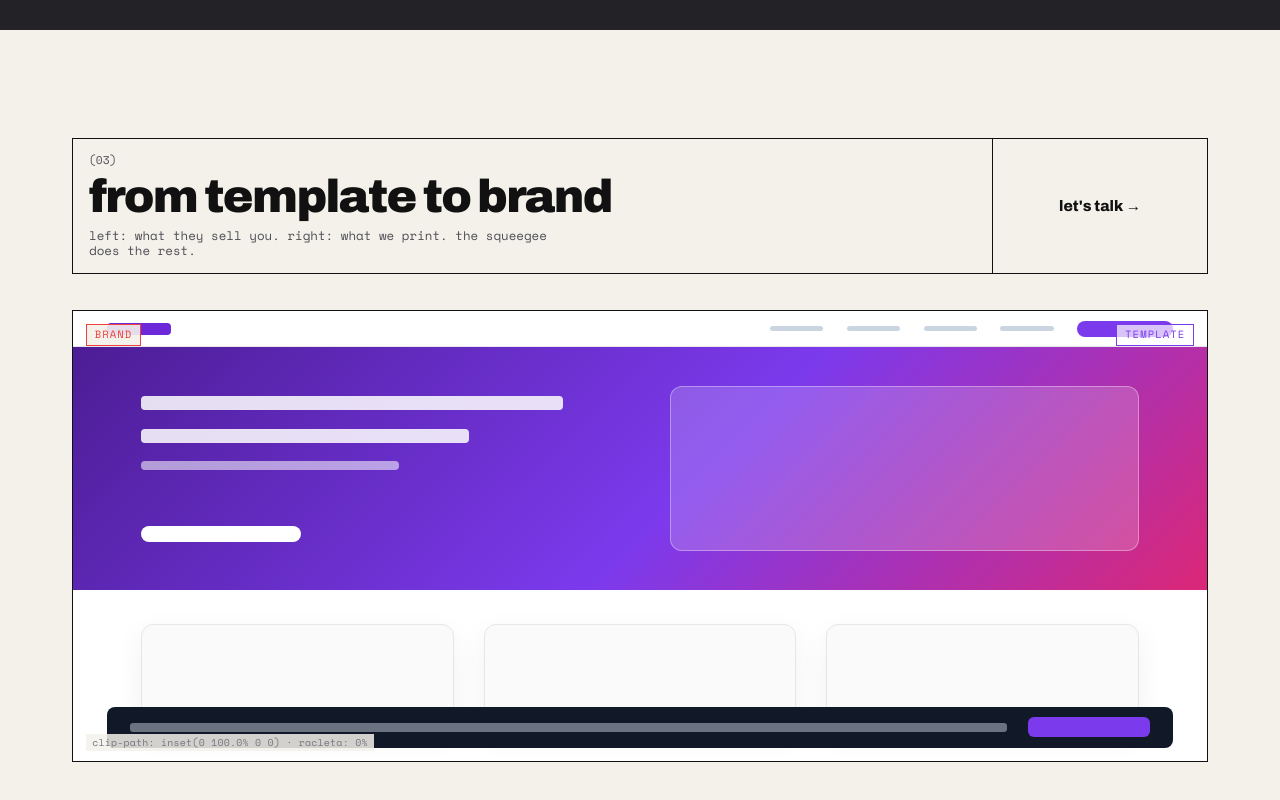
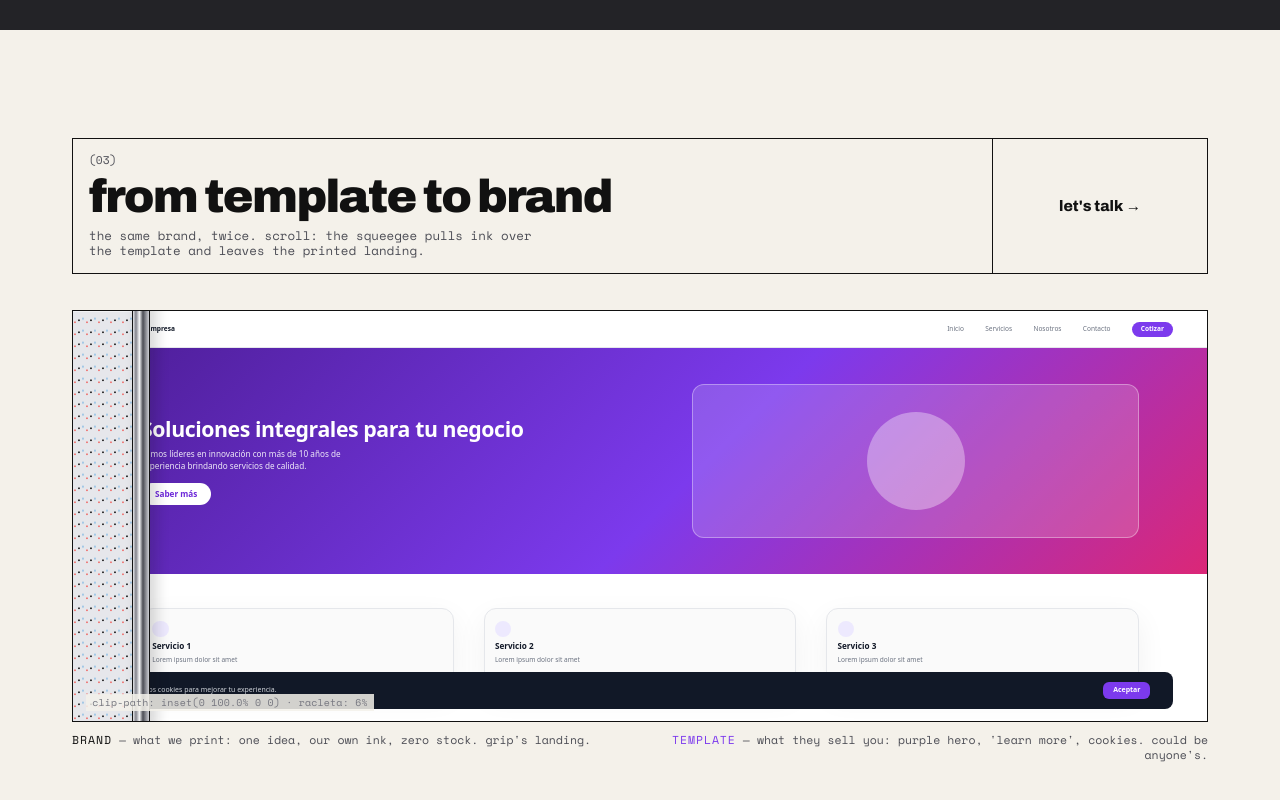
Before and after one commit to Valentinrxk/landings-gripppp, a website built with Vite: page index.html in a window 1280 px wide. Shown: the part 10050-10850 px from the top of the page. Built offline with nearby package versions, Linux system fonts and the light colour scheme; some packages are replaced by stand-ins of ours; animation ran at ten frames a second.

Commit message:
plantilla→marca legible (3 zonas, plantilla real, leyendas), cursor de registro

```diff
--- a/index.html
+++ b/index.html
@@ -220,26 +220,30 @@
             <div>
               <span class="sec-idx mono">(03)</span>
               <h2 id="h-ad" data-i18n="ad.title">de plantilla a marca</h2>
-              <p class="mono sec-sub" data-i18n="ad.sub">a la izquierda, lo que te venden. a la derecha, lo que imprimimos. la racleta hace el resto.</p>
+              <p class="mono sec-sub" data-i18n="ad.sub">la misma marca dos veces. bajá: la racleta pasa la tinta sobre la plantilla y deja la landing impresa.</p>
             </div>
             <a class="cell-cta" href="#contacto" data-i18n="ui.cta">hablemos →</a>
           </header>
           <div class="ad-frame">
-            <!-- lo genérico, dibujado en código: el enemigo -->
+            <!-- lo genérico, dibujado en código: el enemigo (texto real para que se lea como web) -->
             <div class="ad-tpl" aria-hidden="true">
-              <div class="tpl-nav"><i class="tpl-logo"></i><span></span><span></span><span></span><span></span><b></b></div>
+              <div class="tpl-nav"><i class="tpl-logo"></i><em>TuEmpresa</em><span>Inicio</span><span>Servicios</span><span>Nosotros</span><span>Contacto</span><b>Cotizar</b></div>
               <div class="tpl-hero">
-                <div class="tpl-copy"><i class="l1"></i><i class="l2"></i><i class="l3"></i><b></b></div>
-                <div class="tpl-img"></div>
+                <div class="tpl-copy"><h4>Soluciones integrales para tu negocio</h4><p>Somos líderes en innovación con más de 10 años de experiencia brindando servicios de calidad.</p><b>Saber más</b></div>
+                <div class="tpl-img"><i></i></div>
               </div>
-              <div class="tpl-cards"><i></i><i></i><i></i></div>
-              <div class="tpl-cookie"><span></span><b></b></div>
+              <div class="tpl-cards"><i><u></u><em>Servicio 1</em><span>Lorem ipsum dolor sit amet</span></i><i><u></u><em>Servicio 2</em><span>Lorem ipsum dolor sit amet</span></i><i><u></u><em>Servicio 3</em><span>Lorem ipsum dolor sit amet</span></i></div>
+              <div class="tpl-cookie"><span>Usamos cookies para mejorar tu experiencia.</span><b>Aceptar</b></div>
             </div>
             <img class="ad-print" src="/works/gripppp.jpg" alt="landing impresa — grip studio" decoding="async" />
             <span class="ad-racleta" aria-hidden="true"></span>
             <span class="ad-tag ad-tag-l mono" data-i18n="ad.l">marca</span>
             <span class="ad-tag ad-tag-r mono" data-i18n="ad.r">plantilla</span>
             <span class="dbg mono ad-dbg" data-dbg="ad" aria-hidden="true"></span>
+          </div>
+          <div class="ad-legend mono">
+            <p><b data-i18n="ad.l">marca</b> <span data-i18n="ad.lt">— lo que imprimimos: una idea, tinta propia, cero stock. la landing de grip.</span></p>
+            <p class="ad-legend-r"><b data-i18n="ad.r">plantilla</b> <span data-i18n="ad.rt">— lo que te venden: hero violeta, "saber más", cookies. podría ser de cualquiera.</span></p>
           </div>
         </div>
       </section>
--- a/src/data/i18n.js
+++ b/src/data/i18n.js
@@ -50,7 +50,9 @@ export const DICT = {
     'pl.taxes': 'impuestos y declaraciones sin laberinto. números claros para gente que odia los números.',
     'pl.fms': 'clínica odontológica: negro, macro y una sola idea. la ciencia se ve, el trato se siente.',
     'ad.title': 'de plantilla a marca',
-    'ad.sub': 'a la izquierda, lo que te venden. a la derecha, lo que imprimimos. la racleta hace el resto.',
+    'ad.sub': 'la misma marca dos veces. bajá: la racleta pasa la tinta sobre la plantilla y deja la landing impresa.',
+    'ad.lt': '— lo que imprimimos: una idea, tinta propia, cero stock. la landing de grip.',
+    'ad.rt': '— lo que te venden: hero violeta, "saber más", cookies. podría ser de cualquiera.',
     'ad.l': 'marca',
     'ad.r': 'plantilla',
     'ct.title': 'hablemos.',
@@ -107,7 +109,9 @@ export const DICT = {
     'pl.taxes': 'taxes and filings without the maze. clear numbers for people who hate numbers.',
     'pl.fms': 'dental clinic: black, macro and a single idea. the science shows, the care is felt.',
     'ad.title': 'from template to brand',
-    'ad.sub': 'left: what they sell you. right: what we print. the squeegee does the rest.',
+    'ad.sub': 'the same brand, twice. scroll: the squeegee pulls ink over the template and leaves the printed landing.',
+    'ad.lt': "— what we print: one idea, our own ink, zero stock. grip's landing.",
+    'ad.rt': "— what they sell you: purple hero, 'learn more', cookies. could be anyone's.",
     'ad.l': 'brand',
     'ad.r': 'template',
     'ct.title': "let's talk.",
--- a/src/main.js
+++ b/src/main.js
@@ -23,6 +23,7 @@ import { initFlash, spliceFlash } from './systems/flash.js';
 import { initRail } from './systems/rail.js';
 import { initRacleta } from './systems/racleta.js';
 import { initOrb } from './systems/orb.js';
+import { initCursor } from './systems/cursor.js';
 import { initSplash } from './sections/splash.js';
 import { initHero } from './sections/hero.js';
 import { initProceso } from './sections/proceso.js';
@@ -95,6 +96,7 @@ if (ctx.tier === 'static') {
   initRail(ctx);
   initRacleta(ctx);
   initOrb(ctx);
+  initCursor(ctx);
   initSplash(ctx);
   initHero(ctx);
   initProceso(ctx);
--- a/src/sections/antes.js
+++ b/src/sections/antes.js
@@ -1,36 +1,67 @@
-// Plantilla → marca: la racleta cruza el cuadro con el scroll y borra la
-// landing genérica (dibujada en código) dejando la impresa. El rótulo expone
-// el clip-path real. Sin JS: la impresa completa (CSS default lo resuelve).
+// Plantilla → marca: la racleta cruza el cuadro con el scroll. Tres zonas:
+// a la izquierda la landing impresa; pegada a la racleta una franja de tinta
+// fresca (la misma landing todavía en matriz de glifos, desregistrada); a la
+// derecha la plantilla genérica dibujada en código. Nunca borra del todo:
+// las dos mitades quedan para comparar. El rótulo expone el clip-path real.
 import gsap from 'gsap';
-import { ScrollTrigger } from '../core/scroll.js';
+import { ScrollTrigger, scrollLean } from '../core/scroll.js';
+import { createPrinter, loadImage } from '../print/ascii.js';
+import { bus } from '../core/bus.js';
 
 export function initAntes(ctx) {
   const sec = document.querySelector('.s-antes');
   if (!sec) return;
+  const frame = sec.querySelector('.ad-frame');
   const print = sec.querySelector('.ad-print');
   const racleta = sec.querySelector('.ad-racleta');
   const dbg = sec.querySelector('[data-dbg="ad"]');
-  const tagL = sec.querySelector('.ad-tag-r'); // la etiqueta 'plantilla' desaparece cuando la racleta la borra
   if (ctx.tier === 'static') {
-    print.style.clipPath = 'none';
-    racleta.style.display = 'none';
-    tagL.style.display = 'none';
+    print.style.clipPath = 'inset(0 50% 0 0)';
+    racleta.style.left = '50%';
     return;
   }
+  // franja de tinta fresca: canvas con la impresora
+  const canvas = document.createElement('canvas');
+  canvas.className = 'ad-wet';
+  canvas.setAttribute('aria-hidden', 'true');
+  frame.insertBefore(canvas, racleta);
+  const w = frame.clientWidth || 1000;
+  const printer = createPrinter(canvas, {
+    cellMax: Math.max(10, Math.round(w / 60)),
+    cellMin: Math.max(6, Math.round(w / 120)),
+    inks: ['#f0403c', '#5fa8e0', '#111111'],
+    ramp: 0.9,
+  });
+  let ready = false;
+  let last = -1;
+  loadImage(print).then((ok) => {
+    if (!ok) return;
+    printer.setSource(print);
+    printer.resize();
+    ready = true;
+    last = -1;
+  });
+  bus.on('resize', () => {
+    if (!ready) return;
+    printer.resize();
+    last = -1;
+  });
+
   const st = ScrollTrigger.create({ trigger: sec, start: 'top top', end: 'bottom bottom' });
   const easeInOut = (t) => (t < 0.5 ? 2 * t * t : 1 - Math.pow(-2 * t + 2, 2) / 2);
-  let last = -1;
+  const BAND = 14; // % de ancho de la franja fresca
   gsap.ticker.add(() => {
     const p = st.progress;
-    if (p === last) return;
+    const lean = Math.abs(scrollLean());
+    if (p === last && lean < 0.02) return;
     last = p;
-    // la pasada ocupa el tramo central del scrub; los extremos son lectura
-    const t = easeInOut(Math.max(0, Math.min(1, (p - 0.12) / 0.7)));
-    const pct = t * 100;
-    print.style.clipPath = `inset(0 ${(100 - pct).toFixed(2)}% 0 0)`;
+    const t = easeInOut(Math.max(0, Math.min(1, (p - 0.1) / 0.72)));
+    const pct = 6 + t * 82; // la racleta va del 6% al 88%
+    const dry = Math.max(0, pct - BAND); // hasta acá está seca (impresa)
+    print.style.clipPath = `inset(0 ${(100 - dry).toFixed(2)}% 0 0)`;
+    canvas.style.clipPath = `inset(0 ${(100 - pct).toFixed(2)}% 0 ${dry.toFixed(2)}%)`;
     racleta.style.left = `${pct.toFixed(2)}%`;
-    racleta.style.visibility = pct <= 0.2 || pct >= 99.8 ? 'hidden' : 'visible';
-    tagL.style.opacity = pct > 92 ? '0' : '1';
-    if (dbg) dbg.textContent = `clip-path: inset(0 ${(100 - pct).toFixed(1)}% 0 0) · racleta: ${pct.toFixed(0)}%`;
+    if (ready) printer.draw(0.42 - Math.min(0.3, lean * 0.6)); // en movimiento se desregistra
+    if (dbg) dbg.textContent = `clip-path: inset(0 ${(100 - dry).toFixed(1)}% 0 0) · racleta: ${pct.toFixed(0)}%`;
   });
 }
--- a/src/styles/sections.css
+++ b/src/styles/sections.css
@@ -131,29 +131,38 @@
   border: 1px solid var(--negro); background: #fff;
 }
 .ad-print { position: absolute; inset: 0; width: 100%; height: 100%; object-fit: cover; clip-path: inset(0 100% 0 0); }
-.ad-racleta { position: absolute; top: -3%; bottom: -3%; left: 0; width: 16px; margin-left: -8px; background: var(--cromo-h); border: 1px solid var(--negro); }
+.ad-wet { position: absolute; inset: 0; width: 100%; height: 100%; background: var(--plata-2); }
+.ad-racleta { position: absolute; top: -3%; bottom: -3%; left: 0; width: 18px; margin-left: -9px; background: var(--cromo-h); border: 1px solid var(--negro); box-shadow: 6px 0 14px rgba(17,17,17,0.18); }
 .ad-tag { position: absolute; top: 0.8rem; font-size: 0.66rem; letter-spacing: 0.1em; text-transform: uppercase; padding: 0.2rem 0.5rem; border: 1px solid currentColor; }
 .ad-tag-l { left: 0.8rem; color: var(--rojo); background: rgba(244, 241, 234, 0.9); }
 .ad-tag-r { right: 0.8rem; color: #7c3aed; background: rgba(255,255,255,0.7); }
 .ad-dbg { left: 0.8rem; bottom: 0.6rem; color: var(--acero); }
-/* la plantilla genérica, dibujada en código */
-.ad-tpl { position: absolute; inset: 0; background: #fff; font-family: system-ui, sans-serif; text-transform: none; }
-.tpl-nav { height: 8%; display: flex; align-items: center; gap: 2.2%; padding: 0 3%; border-bottom: 1px solid #e5e7eb; }
-.tpl-logo { width: 6%; height: 34%; background: #6d28d9; border-radius: 4px; }
-.tpl-nav span { width: 5%; height: 14%; background: #cbd5e1; border-radius: 3px; }
-.tpl-nav span:first-of-type { margin-left: auto; }
-.tpl-nav b { width: 9%; height: 46%; background: #7c3aed; border-radius: 999px; }
-.tpl-hero { height: 54%; display: grid; grid-template-columns: 1fr 1fr; align-items: center; padding: 0 6%; gap: 6%; background: linear-gradient(135deg, #4c1d95 0%, #7c3aed 55%, #db2777 100%); }
-.tpl-copy i { display: block; height: 7%; border-radius: 4px; background: rgba(255, 255, 255, 0.85); margin-bottom: 4%; }
-.tpl-copy .l1 { width: 90%; height: 11%; } .tpl-copy .l2 { width: 70%; height: 11%; } .tpl-copy .l3 { width: 55%; background: rgba(255,255,255,0.55); }
-.tpl-copy b { display: block; width: 34%; height: 12%; margin-top: 8%; border-radius: 999px; background: #fff; }
-.tpl-copy { height: 60%; display: flex; flex-direction: column; justify-content: center; }
-.tpl-img { height: 68%; border-radius: 12px; background: rgba(255, 255, 255, 0.18); border: 1px solid rgba(255,255,255,0.35); backdrop-filter: none; }
-.tpl-cards { height: 38%; display: grid; grid-template-columns: repeat(3, 1fr); gap: 3%; padding: 3% 6%; }
-.tpl-cards i { border: 1px solid #e5e7eb; border-radius: 12px; background: #fafafa; box-shadow: 0 10px 30px rgba(0,0,0,0.06); }
-.tpl-cookie { position: absolute; left: 3%; right: 3%; bottom: 3%; height: 9%; background: #111827; border-radius: 8px; display: flex; align-items: center; padding: 0 2%; gap: 2%; }
-.tpl-cookie span { flex: 1; height: 22%; background: #6b7280; border-radius: 3px; }
-.tpl-cookie b { width: 12%; height: 50%; background: #7c3aed; border-radius: 6px; }
+/* la plantilla genérica, dibujada en código (con texto: se lee como web) */
+.ad-tpl { position: absolute; inset: 0; background: #fff; font-family: system-ui, -apple-system, 'Segoe UI', sans-serif; text-transform: none; color: #111827; container-type: size; }
+.tpl-nav { height: 9%; display: flex; align-items: center; gap: 2%; padding: 0 3%; border-bottom: 1px solid #e5e7eb; font-size: 1.6cqh; }
+.tpl-logo { width: 2.6cqh; height: 2.6cqh; background: #6d28d9; border-radius: 6px; }
+.tpl-nav em { font-style: normal; font-weight: 700; margin-right: auto; }
+.tpl-nav span { color: #6b7280; }
+.tpl-nav b { padding: 0.9cqh 2.2cqh; background: #7c3aed; color: #fff; border-radius: 999px; font-weight: 600; }
+.tpl-hero { height: 55%; display: grid; grid-template-columns: 1.1fr 1fr; align-items: center; padding: 0 6%; gap: 6%; background: linear-gradient(135deg, #4c1d95 0%, #7c3aed 55%, #db2777 100%); color: #fff; }
+.tpl-copy h4 { font-size: 5.2cqh; line-height: 1.1; font-weight: 800; letter-spacing: -0.02em; }
+.tpl-copy p { margin-top: 2cqh; font-size: 2cqh; line-height: 1.4; opacity: 0.9; max-width: 44ch; }
+.tpl-copy b { display: inline-block; margin-top: 3cqh; padding: 1.4cqh 3.4cqh; background: #fff; color: #6d28d9; border-radius: 999px; font-size: 2cqh; font-weight: 700; }
+.tpl-img { height: 68%; border-radius: 12px; background: rgba(255,255,255,0.16); border: 1px solid rgba(255,255,255,0.35); display: grid; place-items: center; }
+.tpl-img i { width: 22%; aspect-ratio: 1; border-radius: 50%; background: rgba(255,255,255,0.35); }
+.tpl-cards { height: 36%; display: grid; grid-template-columns: repeat(3, 1fr); gap: 3%; padding: 3% 6%; }
+.tpl-cards i { border: 1px solid #e5e7eb; border-radius: 12px; background: #fafafa; box-shadow: 0 10px 30px rgba(0,0,0,0.06); padding: 3cqh 2.5cqh; font-style: normal; display: flex; flex-direction: column; gap: 1cqh; }
+.tpl-cards u { width: 4cqh; height: 4cqh; background: #ede9fe; border-radius: 8px; text-decoration: none; }
+.tpl-cards em { font-style: normal; font-weight: 700; font-size: 2cqh; }
+.tpl-cards span { font-size: 1.6cqh; color: #6b7280; }
+.tpl-cookie { position: absolute; left: 3%; right: 3%; bottom: 3%; height: 9%; background: #111827; color: #d1d5db; border-radius: 8px; display: flex; align-items: center; justify-content: space-between; padding: 0 2%; font-size: 1.7cqh; }
+.tpl-cookie b { padding: 1cqh 2.4cqh; background: #7c3aed; color: #fff; border-radius: 6px; font-weight: 600; }
+.ad-legend { display: grid; grid-template-columns: 1fr 1fr; gap: 1rem; margin-top: 0.7rem; font-size: 0.72rem; color: var(--acero-2); }
+.ad-legend b { color: var(--negro); font-weight: 400; text-transform: uppercase; letter-spacing: 0.08em; }
+.ad-legend-r { text-align: right; }
+.ad-legend-r b { color: #7c3aed; }
+.ad-tag-l { display: none; }
+.ad-tag-r { display: none; }
 
 /* ── contacto ── */
 .s-contacto { height: auto; background: transparent; }
@@ -187,4 +196,6 @@
   .pl-info { grid-template-columns: 1fr; gap: 0.6rem; }
   .pl-cierre { width: 80vw; }
   .ct-title { font-size: 15vw; }
+  .ad-legend { grid-template-columns: 1fr; font-size: 0.66rem; }
+  .ad-legend-r { text-align: left; }
 }
--- /dev/null
+++ b/src/systems/cursor.js
@@ -0,0 +1,63 @@
+// El cursor de la máquina: una marca de registro que sigue al puntero con
+// lag (spring), gira con el envión del scroll y expone sus coordenadas en
+// mono. Sobre links/botones se enrojece y se cierra. Solo en punteros finos.
+import gsap from 'gsap';
+import { scrollLean } from '../core/scroll.js';
+
+export function initCursor(ctx) {
+  if (ctx.tier === 'static' || ctx.coarse || !matchMedia('(pointer: fine)').matches) return;
+  const el = document.createElement('div');
+  el.id = 'cursor';
+  el.setAttribute('aria-hidden', 'true');
+  el.innerHTML =
+    '<svg viewBox="0 0 40 40"><circle cx="20" cy="20" r="13" fill="none" stroke="currentColor" stroke-width="1.4"/><path d="M20 2v9M20 29v9M2 20h9M29 20h9" stroke="currentColor" stroke-width="1.4"/><circle cx="20" cy="20" r="1.6" fill="currentColor"/></svg>' +
+    '<span class="cur-txt mono"></span>';
+  document.body.appendChild(el);
+  document.documentElement.classList.add('has-cursor');
+  const txt = el.querySelector('.cur-txt');
+  let tx = -100;
+  let ty = -100;
+  let x = -100;
+  let y = -100;
+  let hot = false;
+  let down = false;
+  let seen = false;
+  window.addEventListener('pointermove', (e) => {
+    tx = e.clientX;
+    ty = e.clientY;
+    if (!seen) {
+      seen = true;
+      x = tx;
+      y = ty;
+      el.style.opacity = '1';
+    }
+    const t = e.target.closest?.('a, button, [data-hot]');
+    hot = !!t;
+    el.classList.toggle('is-hot', hot);
+  });
+  window.addEventListener('pointerdown', () => {
+    down = true;
+    el.classList.add('is-down');
+  });
+  window.addEventListener('pointerup', () => {
+    down = false;
+    el.classList.remove('is-down');
+  });
+  document.addEventListener('mouseleave', () => (el.style.opacity = '0'));
+  document.addEventListener('mouseenter', () => (el.style.opacity = '1'));
+  let rot = 0;
+  let lastTxt = '';
+  gsap.ticker.add(() => {
+    x += (tx - x) * 0.22;
+    y += (ty - y) * 0.22;
+    rot += scrollLean() * 4 + 0.15;
+    el.style.transform = `translate3d(${x.toFixed(1)}px, ${y.toFixed(1)}px, 0) translate(-50%, -50%) rotate(${rot.toFixed(1)}deg) scale(${hot ? 0.7 : down ? 0.85 : 1})`;
+    const t = `x ${String(Math.round(tx)).padStart(4, '0')} · y ${String(Math.round(ty)).padStart(4, '0')}`;
+    if (t !== lastTxt) {
+      lastTxt = t;
+      txt.textContent = t;
+    }
+    txt.style.transform = `rotate(${(-rot).toFixed(1)}deg)`;
+  });
+  void down;
+}
```
Also changed, not shown: scripts/spy-antes.mjs (added, +22 -0 lines), src/styles/base.css (+17 -0 lines).
